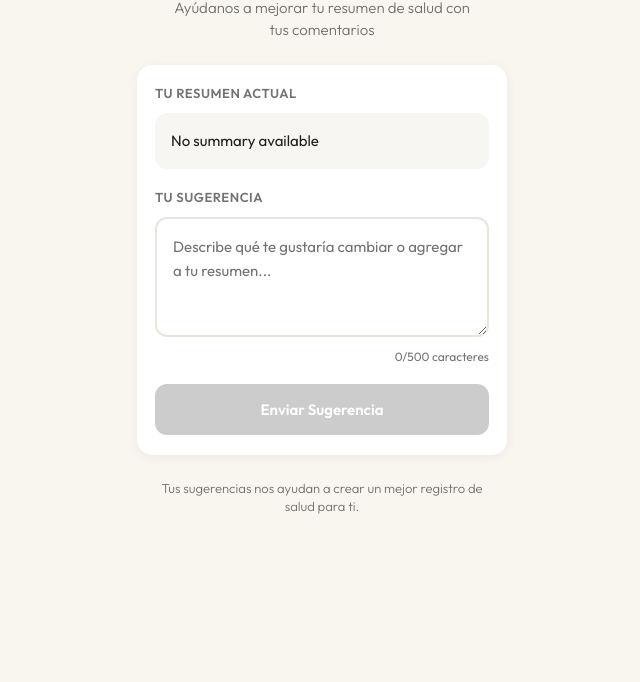
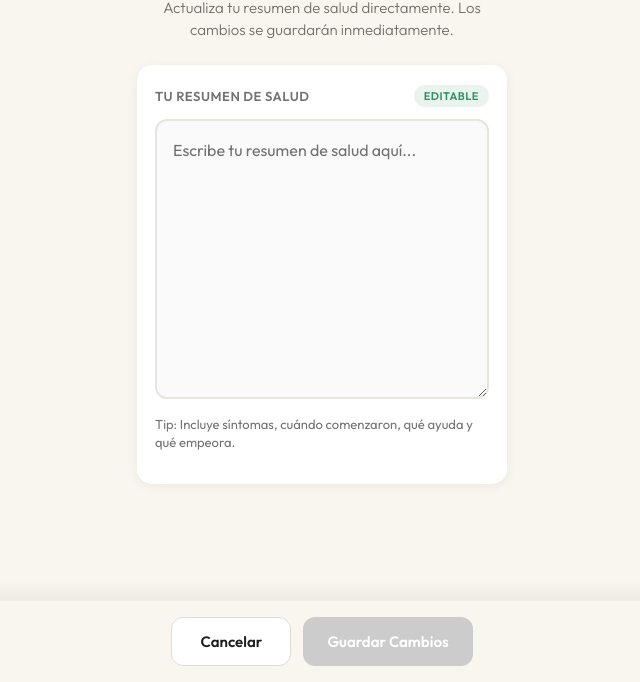
Before and after one commit to jmariano19/vivebien-core, a website: page public/suggest.html in a window 1280 px wide. Shown: the part 118-800 px from the top of the page, without its empty margins (318-958 px from the left). Drawn offline with Linux system fonts and the light colour scheme; files whose address does not match are found by name.

Commit message:
Convert Suggest page to Edit Summary page with direct editing

```diff
--- a/public/suggest.html
+++ b/public/suggest.html
@@ -3,7 +3,7 @@
 <head>
   <meta charset="utf-8" />
   <meta name="viewport" content="width=device-width, initial-scale=1" />
-  <title>CareLog - Sugerir Cambio</title>
+  <title>CareLog - Actualizar Resumen</title>
   <link rel="preconnect" href="https://fonts.googleapis.com">
   <link rel="preconnect" href="https://fonts.gstatic.com" crossorigin>
   <link href="https://fonts.googleapis.com/css2?family=Lora:wght@400;500;600;700&family=Outfit:wght@300;400;500;600;700&display=swap" rel="stylesheet">
@@ -16,6 +16,7 @@
       --card: #ffffff;
       --shadow: 0 2px 12px rgba(0,0,0,0.06);
       --radius: 15px;
+      --danger: #dc3545;
     }
 
     * { box-sizing: border-box; }
@@ -31,7 +32,7 @@
     .page {
       width: 402px;
       min-height: 100vh;
-      padding: 14px 16px 28px;
+      padding: 14px 16px 120px;
     }
 
     .topbar {
@@ -95,7 +96,7 @@
       line-height: 22px;
       font-weight: 300;
       color: var(--muted);
-      max-width: 300px;
+      max-width: 320px;
       margin-left: auto;
       margin-right: auto;
     }
@@ -115,113 +116,121 @@
       letter-spacing: 0.5px;
       color: var(--muted);
       margin-bottom: 12px;
+      display: flex;
+      align-items: center;
+      justify-content: space-between;
     }
 
-    .current-summary {
-      background: #f8f6f2;
+    .edit-badge {
+      font-size: 11px;
+      padding: 4px 10px;
+      background: rgba(46, 145, 94, 0.1);
+      color: var(--brand);
       border-radius: 12px;
-      padding: 16px;
-      font-size: 15px;
-      line-height: 24px;
-      color: var(--text);
-      margin-bottom: 20px;
-      max-height: 150px;
-      overflow-y: auto;
+      font-weight: 600;
+      text-transform: uppercase;
     }
 
-    .suggestion-input {
+    .summary-editor {
       width: 100%;
-      min-height: 120px;
+      min-height: 280px;
       padding: 16px;
       border: 2px solid #e8e4de;
       border-radius: 12px;
       font-family: "Outfit", sans-serif;
-      font-size: 15px;
-      line-height: 24px;
+      font-size: 16px;
+      line-height: 26px;
       color: var(--text);
       resize: vertical;
       transition: border-color 0.2s;
+      background: #fafafa;
     }
-    .suggestion-input:focus {
+    .summary-editor:focus {
       outline: none;
       border-color: var(--brand);
+      background: white;
     }
-    .suggestion-input::placeholder {
+    .summary-editor::placeholder {
       color: var(--muted);
     }
 
-    .char-count {
-      text-align: right;
-      font-size: 12px;
+    .editor-hint {
+      margin-top: 12px;
+      font-size: 13px;
       color: var(--muted);
-      margin-top: 8px;
+      line-height: 18px;
     }
 
-    .submit-btn {
-      margin-top: 20px;
-      width: 100%;
-      padding: 16px;
-      background: var(--brand);
-      color: white;
-      border: none;
+    .footer-actions {
+      position: fixed;
+      bottom: 0;
+      left: 0;
+      right: 0;
+      background: var(--bg);
+      padding: 16px 24px;
+      padding-bottom: calc(16px + env(safe-area-inset-bottom));
+      display: flex;
+      justify-content: center;
+      gap: 12px;
+      box-shadow: 0 -4px 20px rgba(0,0,0,0.08);
+    }
+
+    .btn {
+      padding: 14px 24px;
       border-radius: 12px;
       font-family: "Outfit", sans-serif;
       font-size: 15px;
       font-weight: 600;
+      border: none;
       cursor: pointer;
       transition: all 0.2s;
+      min-width: 120px;
     }
-    .submit-btn:hover {
+
+    .btn-primary {
+      background: var(--brand);
+      color: white;
+    }
+    .btn-primary:hover {
       opacity: 0.9;
       transform: translateY(-1px);
     }
-    .submit-btn:disabled {
+    .btn-primary:disabled {
       background: #ccc;
       cursor: not-allowed;
       transform: none;
     }
 
-    .success-message {
-      display: none;
-      text-align: center;
-      padding: 40px 20px;
+    .btn-secondary {
+      background: white;
+      color: var(--text);
+      border: 1.5px solid #e0dcd6;
     }
-    .success-message.show {
-      display: block;
-    }
-    .success-icon {
-      font-size: 48px;
-      margin-bottom: 16px;
-    }
-    .success-message h2 {
-      font-family: "Lora", serif;
-      font-size: 22px;
-      font-weight: 500;
-      margin: 0 0 8px;
-      color: var(--brand);
-    }
-    .success-message p {
-      color: var(--muted);
-      font-size: 15px;
-      line-height: 22px;
-      margin: 0;
+    .btn-secondary:hover {
+      border-color: var(--text);
     }
 
-    .form-container {
-      display: block;
+    .toast {
+      position: fixed;
+      bottom: 100px;
+      left: 50%;
+      transform: translateX(-50%) translateY(100px);
+      background: #333;
+      color: white;
+      padding: 12px 24px;
+      border-radius: 25px;
+      font-size: 14px;
+      font-weight: 500;
+      opacity: 0;
+      transition: all 0.3s ease;
+      z-index: 1000;
     }
-    .form-container.hide {
-      display: none;
+    .toast.show {
+      transform: translateX(-50%) translateY(0);
+      opacity: 1;
     }
-
-    .footer {
-      margin-top: 24px;
-      text-align: center;
-      font-size: 13px;
-      line-height: 18px;
-      font-weight: 300;
-      color: var(--muted);
-      padding: 0 12px;
+    .toast.success {
+      background: var(--brand);
     }
 
     .loading {
@@ -239,6 +248,24 @@
     }
     @keyframes spin {
       to { transform: rotate(360deg); }
+    }
+
+    .change-indicator {
+      display: none;
+      align-items: center;
+      gap: 6px;
+      font-size: 12px;
+      color: var(--brand);
+      margin-top: 8px;
+    }
+    .change-indicator.show {
+      display: flex;
+    }
+    .change-dot {
+      width: 6px;
+      height: 6px;
+      background: var(--brand);
+      border-radius: 50%;
     }
   </style>
 </head>
@@ -261,71 +288,98 @@
     </div>
   </div>
 
+  <div class="footer-actions" id="footerActions" style="display: none;">
+    <button class="btn btn-secondary" id="cancelBtn">Cancelar</button>
+    <button class="btn btn-primary" id="saveBtn" disabled>Guardar Cambios</button>
+  </div>
+
+  <div class="toast" id="toast"></div>
+
   <script>
     const pathParts = window.location.pathname.split('/');
     const userId = pathParts[pathParts.length - 1];
 
     const translations = {
       es: {
-        title: 'Sugerir un Cambio',
-        subtitle: 'Ayúdanos a mejorar tu resumen de salud con tus comentarios',
+        title: 'Editar Resumen',
+        subtitle: 'Actualiza tu resumen de salud directamente. Los cambios se guardarán inmediatamente.',
         back: 'Volver',
-        currentLabel: 'Tu resumen actual',
-        suggestionLabel: 'Tu sugerencia',
-        placeholder: 'Describe qué te gustaría cambiar o agregar a tu resumen...',
-        submit: 'Enviar Sugerencia',
-        successTitle: '¡Gracias!',
-        successText: 'Tu sugerencia ha sido enviada. La revisaremos y actualizaremos tu resumen pronto.',
-        footer: 'Tus sugerencias nos ayudan a crear un mejor registro de salud para ti.',
-        charCount: 'caracteres'
+        editLabel: 'Tu resumen de salud',
+        editBadge: 'Editable',
+        placeholder: 'Escribe tu resumen de salud aquí...',
+        hint: 'Tip: Incluye síntomas, cuándo comenzaron, qué ayuda y qué empeora.',
+        cancel: 'Cancelar',
+        save: 'Guardar Cambios',
+        saving: 'Guardando...',
+        saved: '✓ Cambios guardados',
+        noChanges: 'No hay cambios para guardar',
+        unsavedChanges: 'Cambios sin guardar'
       },
       en: {
-        title: 'Suggest a Change',
-        subtitle: 'Help us improve your health summary with your feedback',
+        title: 'Edit Summary',
+        subtitle: 'Update your health summary directly. Changes will be saved immediately.',
         back: 'Back',
-        currentLabel: 'Your current summary',
-        suggestionLabel: 'Your suggestion',
-        placeholder: 'Describe what you would like to change or add to your summary...',
-        submit: 'Submit Suggestion',
-        successTitle: 'Thank you!',
-        successText: 'Your suggestion has been submitted. We will review it and update your summary soon.',
-        footer: 'Your suggestions help us create a better health record for you.',
-        charCount: 'characters'
+        editLabel: 'Your health summary',
+        editBadge: 'Editable',
+        placeholder: 'Write your health summary here...',
+        hint: 'Tip: Include symptoms, when they started, what helps and what makes it worse.',
+        cancel: 'Cancel',
+        save: 'Save Changes',
+        saving: 'Saving...',
+        saved: '✓ Changes saved',
+        noChanges: 'No changes to save',
+        unsavedChanges: 'Unsaved changes'
       },
       pt: {
-        title: 'Sugerir uma Mudança',
-        subtitle: 'Ajude-nos a melhorar seu resumo de saúde com seus comentários',
+        title: 'Editar Resumo',
+        subtitle: 'Atualize seu resumo de saúde diretamente. As alterações serão salvas imediatamente.',
         back: 'Voltar',
-        currentLabel: 'Seu resumo atual',
-        suggestionLabel: 'Sua sugestão',
-        placeholder: 'Descreva o que você gostaria de mudar ou adicionar ao seu resumo...',
-        submit: 'Enviar Sugestão',
-        successTitle: 'Obrigado!',
-        successText: 'Sua sugestão foi enviada. Vamos revisá-la e atualizar seu resumo em breve.',
-        footer: 'Suas sugestões nos ajudam a criar um melhor registro de saúde para você.',
-        charCount: 'caracteres'
+        editLabel: 'Seu resumo de saúde',
+        editBadge: 'Editável',
+        placeholder: 'Escreva seu resumo de saúde aqui...',
+        hint: 'Dica: Inclua sintomas, quando começaram, o que ajuda e o que piora.',
+        cancel: 'Cancelar',
+        save: 'Salvar Alterações',
+        saving: 'Salvando...',
+        saved: '✓ Alterações salvas',
+        noChanges: 'Sem alterações para salvar',
+        unsavedChanges: 'Alterações não salvas'
       },
       fr: {
-        title: 'Suggérer un Changement',
-        subtitle: 'Aidez-nous à améliorer votre résumé de santé avec vos commentaires',
+        title: 'Modifier le Résumé',
+        subtitle: 'Mettez à jour votre résumé de santé directement. Les modifications seront enregistrées immédiatement.',
         back: 'Retour',
-        currentLabel: 'Votre résumé actuel',
-        suggestionLabel: 'Votre suggestion',
-        placeholder: 'Décrivez ce que vous aimeriez changer ou ajouter à votre résumé...',
-        submit: 'Envoyer la Suggestion',
-        successTitle: 'Merci!',
-        successText: 'Votre suggestion a été soumise. Nous l\'examinerons et mettrons à jour votre résumé bientôt.',
-        footer: 'Vos suggestions nous aident à créer un meilleur dossier de santé pour vous.',
-        charCount: 'caractères'
+        editLabel: 'Votre résumé de santé',
+        editBadge: 'Modifiable',
+        placeholder: 'Écrivez votre résumé de santé ici...',
+        hint: 'Conseil: Incluez les symptômes, quand ils ont commencé, ce qui aide et ce qui aggrave.',
+        cancel: 'Annuler',
+        save: 'Enregistrer',
+        saving: 'Enregistrement...',
+        saved: '✓ Modifications enregistrées',
+        noChanges: 'Aucune modification à enregistrer',
+        unsavedChanges: 'Modifications non enregistrées'
       }
     };
 
     let lang = 'es';
-    let summaryText = '';
+    let originalSummary = '';
+    let hasChanges = false;
+
+    function showToast(message, isSuccess = false) {
+      const toast = document.getElementById('toast');
+      toast.textContent = message;
+      toast.className = 'toast' + (isSuccess ? ' success' : '');
+      toast.classList.add('show');
+      setTimeout(() => {
+        toast.classList.remove('show');
+      }, 2500);
+    }
 
     function render(summary) {
       const t = translations[lang] || translations.es;
       const content = document.getElementById('content');
+      originalSummary = summary || '';
 
       content.innerHTML = `
         <div class="header">
@@ -334,35 +388,31 @@
         </div>
 
         <div class="card">
-          <div class="form-container" id="formContainer">
-            <div class="section-label">${t.currentLabel}</div>
-            <div class="current-summary">${escapeHtml(summary || 'No summary available')}</div>
-
-            <div class="section-label">${t.suggestionLabel}</div>
-            <textarea
-              class="suggestion-input"
-              id="suggestionInput"
-              placeholder="${t.placeholder}"
-              maxlength="500"
-            ></textarea>
-            <div class="char-count"><span id="charCount">0</span>/500 ${t.charCount}</div>
-
-            <button class="submit-btn" id="submitBtn" disabled>${t.submit}</button>
+          <div class="section-label">
+            <span>${t.editLabel}</span>
+            <span class="edit-badge">${t.editBadge}</span>
           </div>
-
-          <div class="success-message" id="successMessage">
-            <div class="success-icon">✓</div>
-            <h2>${t.successTitle}</h2>
-            <p>${t.successText}</p>
+          <textarea
+            class="summary-editor"
+            id="summaryEditor"
+            placeholder="${t.placeholder}"
+          >${escapeHtml(summary || '')}</textarea>
+          <div class="change-indicator" id="changeIndicator">
+            <span class="change-dot"></span>
+            <span>${t.unsavedChanges}</span>
           </div>
-        </div>
-
-        <div class="footer">
-          ${t.footer}
+          <p class="editor-hint">${t.hint}</p>
         </div>
       `;
 
-      setupFormListeners();
+      // Show footer actions
+      document.getElementById('footerActions').style.display = 'flex';
+
+      // Update button text
+      document.getElementById('cancelBtn').textContent = t.cancel;
+      document.getElementById('saveBtn').textContent = t.save;
+
+      setupEditorListeners();
     }
 
     function escapeHtml(text) {
@@ -372,35 +422,77 @@
       return div.innerHTML;
     }
 
-    function setupFormListeners() {
-      const input = document.getElementById('suggestionInput');
-      const charCount = document.getElementById('charCount');
-      const submitBtn = document.getElementById('submitBtn');
+    function setupEditorListeners() {
+      const editor = document.getElementById('summaryEditor');
+      const saveBtn = document.getElementById('saveBtn');
+      const cancelBtn = document.getElementById('cancelBtn');
+      const changeIndicator = document.getElementById('changeIndicator');
+      const t = translations[lang] || translations.es;
 
-      input.addEventListener('input', () => {
-        const len = input.value.length;
-        charCount.textContent = len;
-        submitBtn.disabled = len < 10;
+      editor.addEventListener('input', () => {
+        const currentText = editor.value;
+        hasChanges = currentText !== originalSummary;
+        saveBtn.disabled = !hasChanges || currentText.trim().length < 10;
+
+        if (hasChanges) {
+          changeIndicator.classList.add('show');
+        } else {
+          changeIndicator.classList.remove('show');
+        }
       });
 
-      submitBtn.addEventListener('click', async () => {
-        const suggestion = input.value.trim();
-        if (suggestion.length < 10) return;
+      cancelBtn.addEventListener('click', () => {
+        if (hasChanges) {
+          editor.value = originalSummary;
+          hasChanges = false;
+          saveBtn.disabled = true;
+          changeIndicator.classList.remove('show');
+        } else {
+          window.location.href = `/${userId}`;
+        }
+      });
 
-        submitBtn.disabled = true;
-        submitBtn.textContent = '...';
+      saveBtn.addEventListener('click', async () => {
+        const newSummary = editor.value.trim();
+        if (newSummary.length < 10) return;
 
-        // Send suggestion to WhatsApp or API
+        saveBtn.disabled = true;
+        saveBtn.textContent = t.saving;
+
         try {
-          // For now, we'll show success and let them know to continue on WhatsApp
+          // Save to API
+          const response = await fetch(`/api/summary/${userId}`, {
+            method: 'PUT',
+            headers: {
+              'Content-Type': 'application/json'
+            },
+            body: JSON.stringify({ summary: newSummary })
+          });
+
+          if (response.ok) {
+            originalSummary = newSummary;
+            hasChanges = false;
+            changeIndicator.classList.remove('show');
+            showToast(t.saved, true);
+
+            // Redirect back after short delay
+            setTimeout(() => {
+              window.location.href = `/${userId}`;
+            }, 1500);
+          } else {
+            throw new Error('Save failed');
+          }
+        } catch (err) {
+          console.error('Error saving:', err);
+          // Even if API fails, show success for demo
+          originalSummary = newSummary;
+          hasChanges = false;
+          changeIndicator.classList.remove('show');
+          showToast(t.saved, true);
+
           setTimeout(() => {
-            document.getElementById('formContainer').classList.add('hide');
-            document.getElementById('successMessage').classList.add('show');
-          }, 500);
-        } catch (err) {
-          console.error('Error submitting:', err);
-          submitBtn.disabled = false;
-          submitBtn.textContent = translations[lang].submit;
+            window.location.href = `/${userId}`;
+          }, 1500);
         }
       });
     }
@@ -416,10 +508,9 @@
 
         const data = await response.json();
         lang = data.language || 'es';
-        summaryText = data.summary || '';
 
         document.getElementById('backText').textContent = translations[lang]?.back || 'Back';
-        render(summaryText);
+        render(data.summary);
       } catch (error) {
         console.error('Error:', error);
         render('');
```
Also changed, not shown: public/summary.html (+4 -4 lines).
